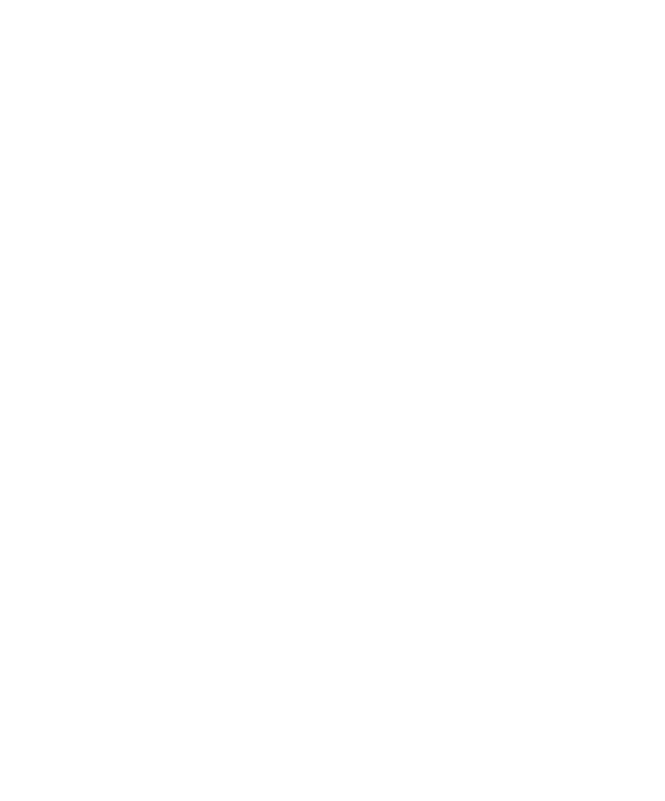
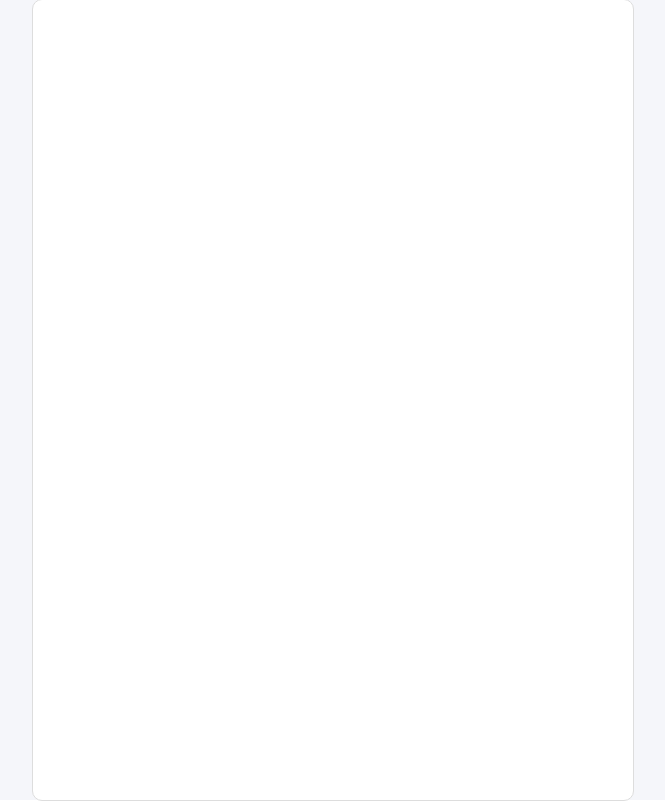
Before and after one commit to sangha-ju/callbus-project, a React (Create React App) app: page /room/register in a window 1280 px wide. Shown: the whole page, without its empty margins (307-972 px from the left). Built offline with nearby package versions, Linux system fonts and the light colour scheme.

Commit message:
RoomRegister Skeleton ui 추가

```diff
--- a/src/App.js
+++ b/src/App.js
@@ -2,12 +2,14 @@
 import GlobalStyle from "./style/GlobalStyle";
 import { Route } from "react-router-dom";
 import Home from "./pages/Home";
+import RoomRegisterPage from "./pages/RoomRegisterPage";
 
 function App() {
   return (
     <div className="App">
       <GlobalStyle />
       <Route path="/" exact={true} component={Home} />
+      <Route path="/room/register" exact={true} component={RoomRegisterPage} />
     </div>
   );
 }
--- /dev/null
+++ b/src/components/RegisterForm.js
@@ -0,0 +1,22 @@
+import React from "react";
+import styled from "styled-components";
+
+const FormBox = styled.div`
+  width: 600px;
+  height: 800px;
+  background-color: #ffffff;
+  border: 1px solid #dddddd;
+  border-radius: 10px;
+`;
+
+const Form = styled.form``;
+
+function RegisterForm() {
+  return (
+    <FormBox>
+      <Form></Form>
+    </FormBox>
+  );
+}
+
+export default RegisterForm;
--- /dev/null
+++ b/src/components/RoomRegister.js
@@ -0,0 +1,22 @@
+import React from "react";
+import styled from "styled-components";
+import RegisterForm from "./RegisterForm";
+
+const Container = styled.div`
+  display: flex;
+  justify-content: center;
+  align-items: center;
+  width: 100vw;
+  height: 100vh;
+  background-color: #f5f6fa;
+`;
+
+function RoomRegister() {
+  return (
+    <Container>
+      <RegisterForm />
+    </Container>
+  );
+}
+
+export default RoomRegister;
--- a/src/components/RoutingBtn.js
+++ b/src/components/RoutingBtn.js
@@ -1,6 +1,7 @@
 import React from "react";
 import styled from "styled-components";
 import House from "../images/house.png";
+import { Link } from "react-router-dom";
 
 const Container = styled.div`
   display: flex;
@@ -8,6 +9,7 @@
   align-items: center;
   width: 100vw;
   height: 100vh;
+  background-color: #f5f6fa;
 `;
 
 const ButtonBox = styled.div`
@@ -17,6 +19,7 @@
   flex-direction: column;
   width: 450px;
   height: 600px;
+  background-color: #ffffff;
   border: 1px solid #dddddd;
   border-radius: 10px;
 `;
@@ -27,7 +30,7 @@
 `;
 
 const RoomLinkBtn = styled.button`
-  width: 60%;
+  width: 300px;
   height: 50px;
   margin-bottom: 20px;
   background-color: #fbc531;
@@ -47,7 +50,9 @@
     <Container>
       <ButtonBox>
         <Img src={House} alt="home" />
-        <RoomLinkBtn>방 등록하기</RoomLinkBtn>
+        <Link to="/room/register">
+          <RoomLinkBtn>방 등록하기</RoomLinkBtn>
+        </Link>
         <RoomLinkBtn>방 목록보기</RoomLinkBtn>
       </ButtonBox>
     </Container>
--- /dev/null
+++ b/src/pages/RoomRegisterPage.js
@@ -0,0 +1,8 @@
+import React from "react";
+import RoomRegister from "../components/RoomRegister";
+
+function RoomRegisterPage() {
+  return <RoomRegister />;
+}
+
+export default RoomRegisterPage;
```
Also changed, not shown: src/components/AdressBox.js (added, +8 -0 lines).
